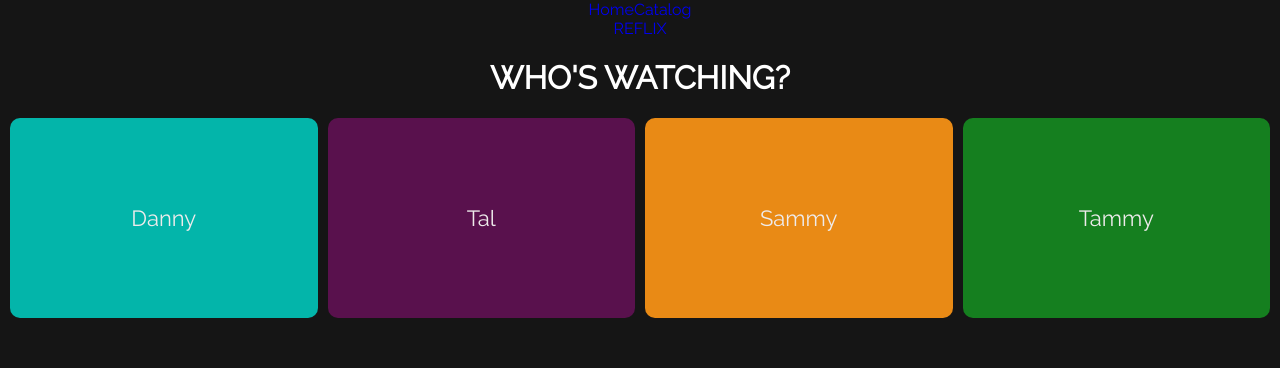
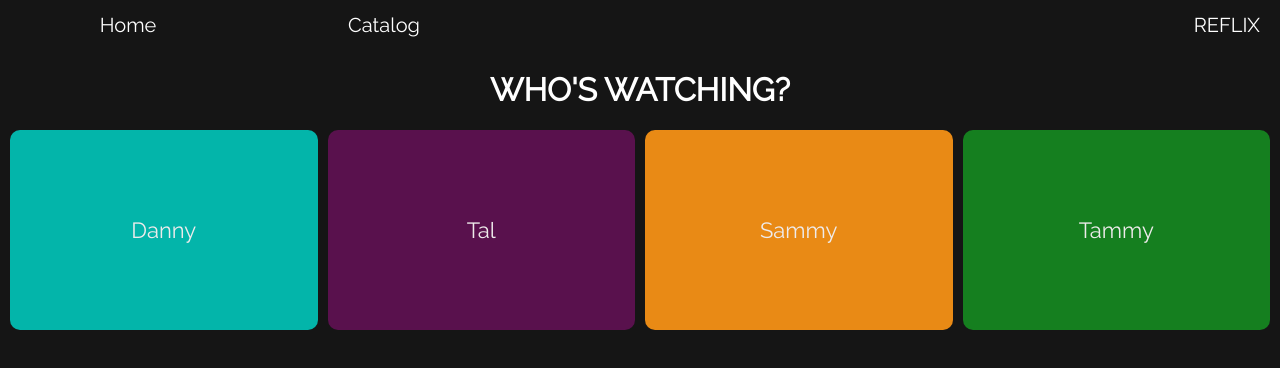
Before and after one commit to danbrud/reflix, a React (Create React App) app: page / in a window 1280 px wide. Shown: the top 368 px of the page. Built offline with nearby package versions, Linux system fonts and the light colour scheme.

Commit message:
Fixed header styling

```diff
--- a/src/App.css
+++ b/src/App.css
@@ -39,12 +39,10 @@ input {
   padding-left: 10px;
 }
 
-#link-header {
-  color: white;
-}
 
 a {
   text-decoration: none;
+  color: inherit;
 }
 
 h1 {
@@ -95,11 +93,6 @@ p {
   color: white;
 }
 
-/* .catalog-container > p {
-  display: grid;
-  justify-content: start;
-} */
-
 h2 {
   color: white;
   margin-bottom: 5px;
@@ -127,6 +120,30 @@ h2 {
   font-weight: bold;
 }
 
+#link-header {
+  display: grid;
+  grid-template-columns: 1fr 1fr 3fr;
+  height: 50px;
+  align-content: center;
+  font-size: 20px;
+  color: white;
+}
+
+#link-header > a:hover {
+  color: rgb(182, 178, 178);
+}
+
+#logo > a:hover {
+  color: rgb(216, 15, 15);
+}
+
+#logo {
+  display: grid;
+  justify-content: end;
+  margin-right: 20px;
+  align-content: center;
+}
+
 .movie-detail-container > p {
   margin-right: 50px;
   margin-left: 50px;
```
